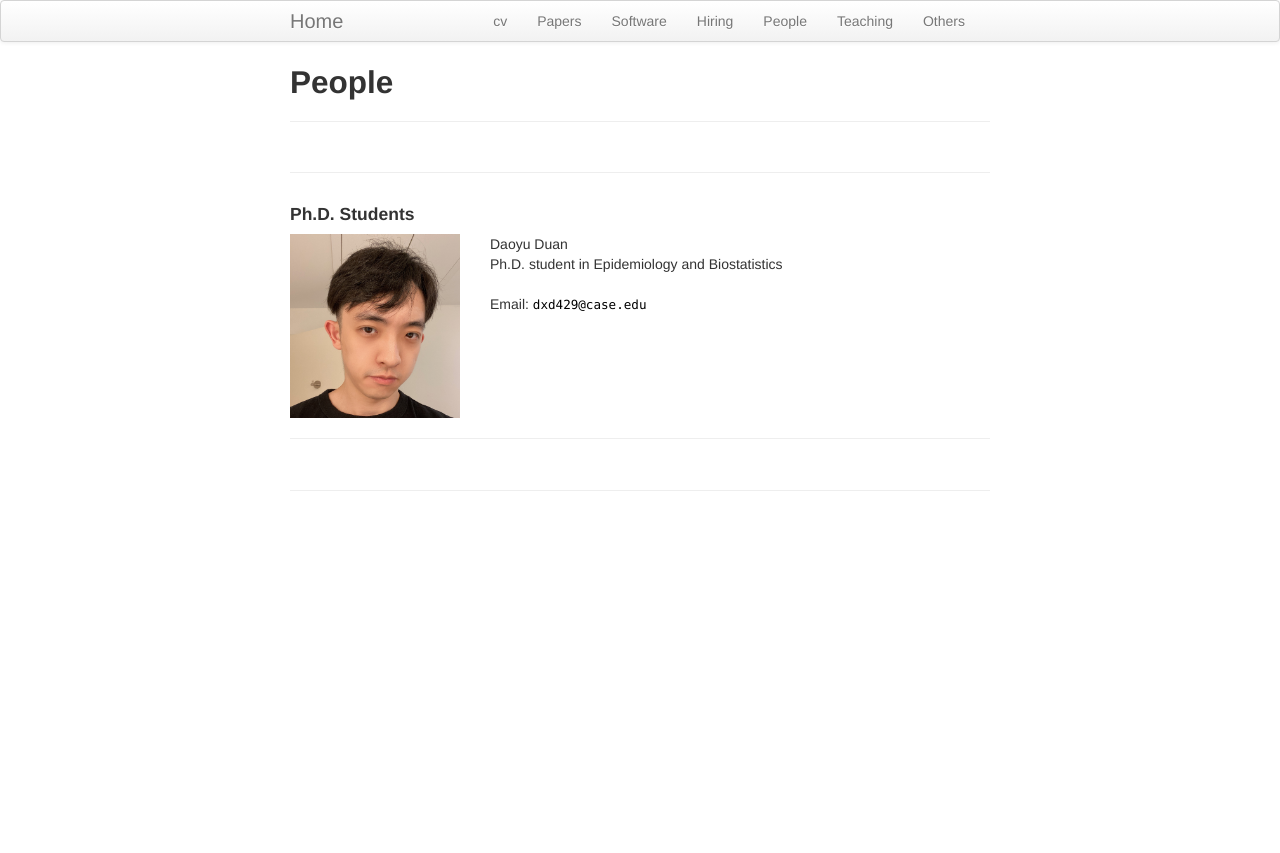
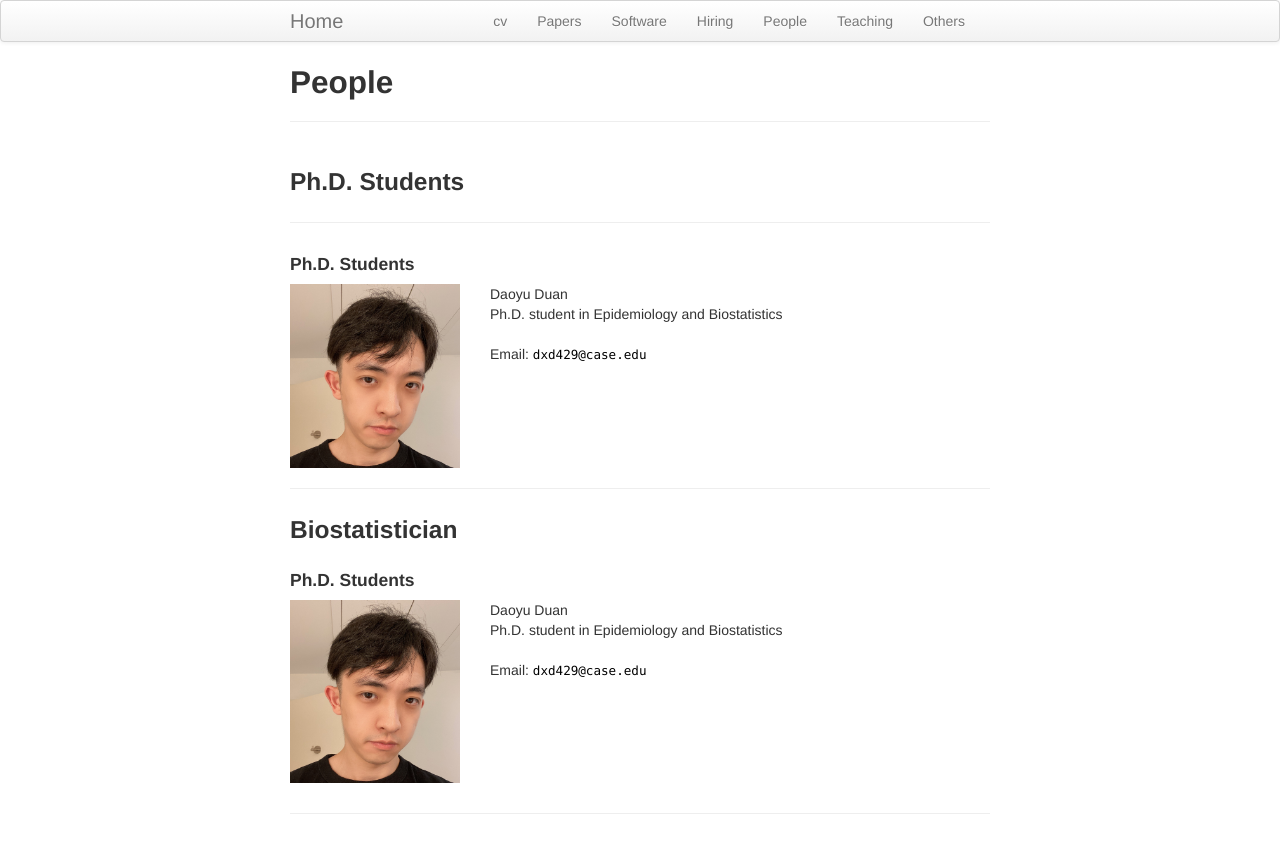
Before and after one commit to haoharryfeng/testpage4, a Jekyll site: the page built from people.md, in a window 1280 px wide. Shown: the top 853 px of the page. Built offline with Jekyll 4.4.1, drawn with Linux system fonts in a browser that asks for light colours.

Commit message:
Update people.md

```diff
--- a/people.md
+++ b/people.md
@@ -2,7 +2,7 @@
 layout: page
 title: People
 ---
-
+### Ph.D. Students
 ---
 
 
@@ -35,3 +35,33 @@ title: People
 </div>
 
 ---
+
+### Biostatistician
+
+<div class="container">
+
+<h4><a name="contact"></a>Ph.D. Students</h4>
+
+  <div class="row-fluid">
+     <div class="span2">
+        <a href="./assets/pics/DD.JPG">
+            <img src="./assets/pics/DD.JPG"
+                  title="Daoyu Duan" alt="Daoyu Duan"/></a>
+        	</div>
+
+
+
+
+
+        <div class="span5">
+            Daoyu Duan<br/>
+            Ph.D. student in Epidemiology and Biostatistics<br/><br/>
+
+            <div id="hide_email">
+            Email: <code>dxd429@case.edu</code><br/>
+
+        </div>
+
+        </div>
+    </div>
+</div>
```
